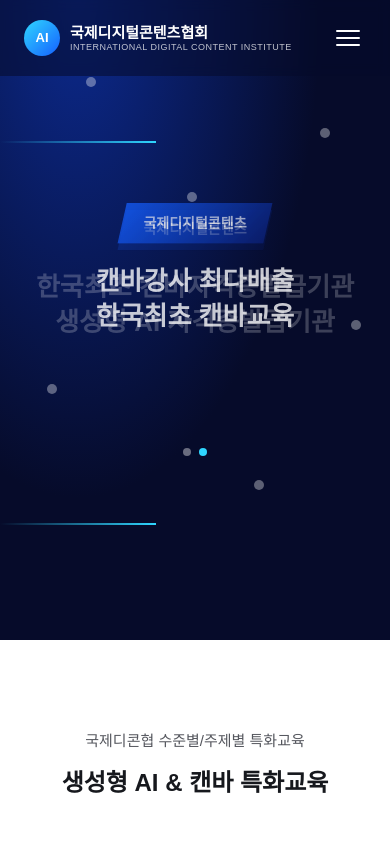
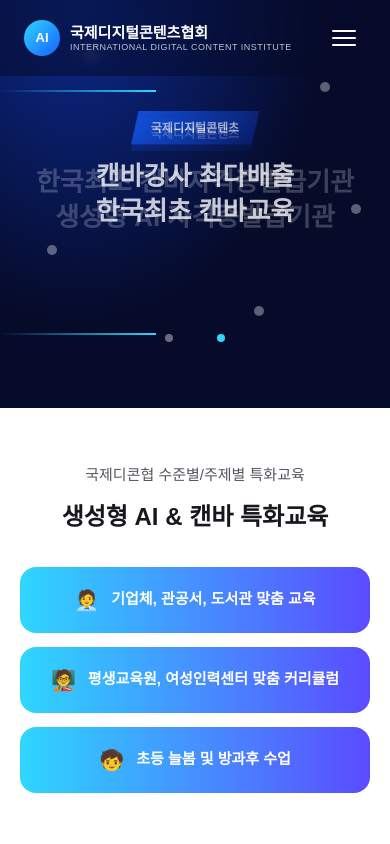
Before and after one commit to 535lovely-web/eunheehome, a plain HTML site: page index.html in a window 390 px wide. Shown: the top 844 px of the page. Drawn offline with Linux system fonts and the light colour scheme.

Commit message:
모바일 반응형 개선: 터치 영역 확대, 여백 축소

```diff
--- a/styles.css
+++ b/styles.css
@@ -9,13 +9,16 @@
   --header-h: 76px;
 }
 
-* { box-sizing: border-box; }
+* { box-sizing: border-box; -webkit-tap-highlight-color: transparent; }
+
+html { -webkit-text-size-adjust: 100%; text-size-adjust: 100%; }
 
 body {
   margin: 0;
   font-family: "Pretendard", "Apple SD Gothic Neo", "Malgun Gothic", sans-serif;
   color: var(--text-dark);
   line-height: 1.5;
+  overflow-x: hidden;
 }
 
 img, svg { max-width: 100%; display: block; }
@@ -79,11 +82,15 @@ ul, p, h1, h2, h3, h4 { margin: 0; padding: 0; }
 .nav-toggle {
   display: none;
   flex-direction: column;
+  justify-content: center;
+  align-items: center;
   gap: 5px;
+  width: 44px;
+  height: 44px;
   background: none;
   border: none;
   cursor: pointer;
-  padding: 6px;
+  padding: 0;
   flex-shrink: 0;
 }
 .nav-toggle span { width: 24px; height: 2px; background: #fff; border-radius: 2px; }
@@ -171,11 +178,16 @@ ul, p, h1, h2, h3, h4 { margin: 0; padding: 0; }
 
 .hero-dots { position: relative; z-index: 2; display: flex; gap: 8px; margin-top: 28px; }
 .hero-dots span {
+  width: 44px; height: 44px;
+  display: flex; align-items: center; justify-content: center;
+  cursor: pointer;
+}
+.hero-dots span::before {
+  content: "";
   width: 8px; height: 8px; border-radius: 50%;
   background: rgba(255,255,255,0.4);
-  cursor: pointer;
 }
-.hero-dots span.is-active { background: var(--cyan); }
+.hero-dots span.is-active::before { background: var(--cyan); }
 
 /* ---------- Sections generic ---------- */
 .section { padding: 90px 24px; text-align: center; }
@@ -355,7 +367,7 @@ ul, p, h1, h2, h3, h4 { margin: 0; padding: 0; }
     position: fixed;
     top: var(--header-h); right: 0;
     height: calc(100vh - var(--header-h));
-    width: 240px;
+    width: min(240px, 75vw);
     background: var(--navy-dark);
     flex-direction: column;
     padding: 32px 24px;
@@ -371,4 +383,30 @@ ul, p, h1, h2, h3, h4 { margin: 0; padding: 0; }
 
 @media (max-width: 560px) {
   .cert-grid, .business-grid, .teacher-grid { grid-template-columns: 1fr; }
+
+  .hero { min-height: 0; padding: calc(var(--header-h) + 32px) 20px 48px; }
+  .hero-slides { min-height: 180px; }
+  .hero-slide { gap: 14px; }
+  .hero-badge { font-size: 12px; padding: 8px 20px; }
+
+  .section { padding: 56px 20px; }
+
+  .edu-bar { padding: 18px 20px; font-size: 15px; }
+  .edu-bars { gap: 14px; margin-top: 32px; }
+
+  .cert-grid { gap: 32px 20px; margin-top: 40px; }
+
+  .business-grid { gap: 16px; margin-top: 32px; }
+  .business-card { padding: 24px 20px; }
+
+  .section-teachers-intro { min-height: 320px; padding: 72px 20px 40px; }
+  .teachers-badge { width: 170px; height: 170px; }
+  .teachers-badge span { font-size: 19px; }
+
+  .teacher-row { padding: 40px 20px; }
+  .teacher-grid { gap: 20px; }
+
+  .membership-detail { font-size: 14px; }
+
+  .site-footer { padding: 40px 20px 32px; }
 }
```
